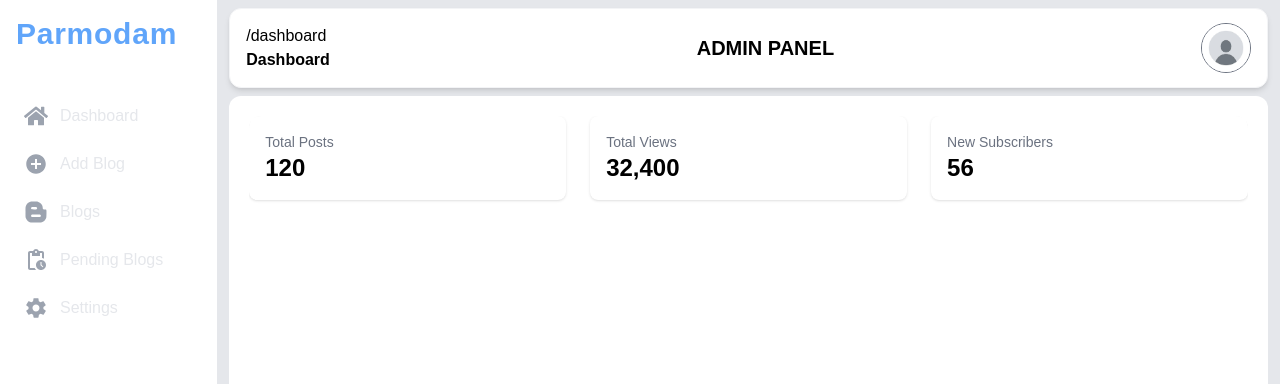
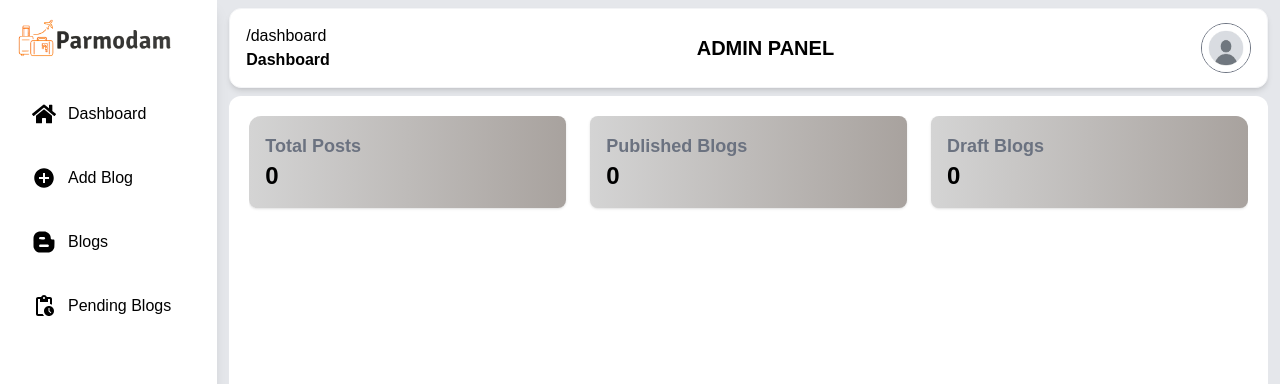
Before and after one commit to NIREX-mig/parmodam, a Next.js app: page /dashboard in a window 1280 px wide. Shown: the top 384 px of the page. Built offline with nearby package versions, Linux system fonts and the light colour scheme; no server answers; the database is empty.

Commit message:
fix:dashboard ui

```diff
--- a/src/app/(dashboard)/dashboard/page.jsx
+++ b/src/app/(dashboard)/dashboard/page.jsx
@@ -62,7 +62,6 @@ export default function Dashboard() {
                 const { data } = res;
 
                 if (data.success) {
-                    console.log(data.data)
                     setCardData(data.data);
                 }
             } catch (error) {
@@ -93,7 +92,7 @@ export default function Dashboard() {
 
     return (
         <ScrollArea className="w-full rounded-xl mt-2 bg-white text- p-5 h-[calc(100vh-100px)] ">
-            <Stats />
+            <Stats data={cardData} />
             {/* <div className="grid grid-cols-1 gap-4 lg:grid-cols-4">
                 <Card className="flex justify-between items-center dark:">
                     <CardHeader className="grid h-12 w-12 m-4 place-items-center text-white bg-black/90 rounded-lg ">
--- a/src/app/(root)/about/page.jsx
+++ b/src/app/(root)/about/page.jsx
@@ -23,7 +23,7 @@ export default function About() {
 					<div className="author_wrapper">
 						<div className="bg-gladeGreen-500 flex lg:flex-row flex-col w-[90%] mx-auto">
 							<div className="">
-								<div className="lg:-translate-x-28 lg:-translate-y-20">
+								<div className="lg:-translate-x-28 lg:-translate-y-20 -translate-y-20">
 									<Image src={img} alt="img" width={100} height={100} className="w-[150rem]" />
 								</div>
 							</div>
--- a/src/components/dashboard/DashboardNav.jsx
+++ b/src/components/dashboard/DashboardNav.jsx
@@ -6,39 +6,50 @@ import Link from "next/link";
 import { FaHome } from "react-icons/fa";
 import { FaBloggerB } from "react-icons/fa";
 import { MdOutlinePendingActions } from "react-icons/md";
-import { IoMdSettings, IoMdAddCircle } from "react-icons/io";
+import { IoMdAddCircle } from "react-icons/io";
+import logo from "@/public/assets/parmodam_transperent.png"
 
 
 const DashboardNav = () => {
 
+  const { menuOpen } = useGlobalContext();
   const menuItems = [
     { name: "Dashboard", path: "/dashboard", icon: FaHome },
     { name: "Add Blog", path: "/dashboard/addblog", icon: IoMdAddCircle },
     { name: "Blogs", path: "/dashboard/blogs", icon: FaBloggerB },
     { name: "Pending Blogs", path: "/dashboard/pending", icon: MdOutlinePendingActions },
-    { name: "Settings", path: "/dashboard/setting", icon: IoMdSettings },
+
   ];
 
 
   return (
 
 
-    <div className="w-64 bg-white text-black flex flex-col p-4 shadow-lg h-screen">
-      <div className="mb-8">
-        <h1 className="text-3xl font-bold tracking-wide text-blue-400">Parmodam</h1>
+    // <div className="w-64 bg-white text-black lg:flex flex-col p-4 shadow-lg">
+    <div className={`z-[100] fixed top-0 left-0 h-screen bg-white text-black shadow-lg transform ${menuOpen ? "translate-x-0" : "-translate-x-full"
+      } transition-transform duration-300 lg:translate-x-0 lg:static lg:flex lg:flex-col lg:w-64 p-4`}>
+      <div className="mb-3">
+      <Link href="/blogs">
+        <Image src={logo} alt="logo" width={100} height={100} className="w-[10rem] cursor-pointer" priority />
+      </Link>
       </div>
       <div className={`flex flex-col`}>
         <ul className="space-y-2 mt-3">
           {menuItems.map((item, index) => (
-            <li
+            <Link
+              href={item.path}
               key={index}
-              className="flex items-center space-x-3 p-2 rounded-md hover:bg-gray-700 text-black cursor-pointer"
+              className="flex items-center space-x-3 p-2 rounded-md group text-black cursor-pointer hover:bg-gray-200"
             >
-              <item.icon className="h-6 w-6 text-gray-400" />
-              <Link href={item.path} className="text-gray-200 font-medium">
-                {item.name}
-              </Link>
-            </li>
+              <li
+                className="flex items-center space-x-3 p-2 rounded-md group text-black cursor-pointer "
+              >
+                <item.icon className="h-6 w-6 text-black group-hover:text-gladeGreen-500" />
+                <p className="text-black font-medium group-hover:text-gladeGreen-500">
+                  {item.name}
+                </p>
+              </li>
+            </Link>
           ))}
         </ul>
       </div>
--- a/src/components/dashboard/stats.jsx
+++ b/src/components/dashboard/stats.jsx
@@ -1,17 +1,17 @@
-export default function Stats() {
+export default function Stats({ data }) {
     return (
         <div className="grid grid-cols-1 md:grid-cols-3 gap-6">
-            <div className="bg-white p-4 rounded-lg shadow  border-black ">
-                <h3 className="text-sm text-gray-500">Total Posts</h3>
-                <p className="text-2xl font-bold">120</p>
+            <div className="  p-4 rounded-lg shadow  border-black bg-gradient-to-r from-neutral-300 to-stone-400 ">
+                <h3 className="text-lg font-bold text-gray-500 ">Total Posts</h3>
+                <p className="text-2xl font-bold">{data.totalBlogs || "0"}</p>
             </div>
-            <div className="bg-white p-4 rounded-lg shadow ">
-                <h3 className="text-sm text-gray-500">Total Views</h3>
-                <p className="text-2xl font-bold">32,400</p>
+            <div className="bg-white p-4 rounded-lg shadow bg-gradient-to-r from-neutral-300 to-stone-400">
+                <h3 className="text-lg font-bold text-gray-500">Published Blogs</h3>
+                <p className="text-2xl font-bold">{data.publishBlogs || "0"}</p>
             </div>
-            <div className="bg-white p-4 rounded-lg shadow">
-                <h3 className="text-sm text-gray-500">New Subscribers</h3>
-                <p className="text-2xl font-bold">56</p>
+            <div className="bg-white p-4 rounded-lg shadow bg-gradient-to-r from-neutral-300 to-stone-400">
+                <h3 className="text-lg font-bold text-gray-500">Draft Blogs</h3>
+                <p className="text-2xl font-bold">{data.totalBlogs || "0"}</p>
             </div>
         </div>
     );
```
